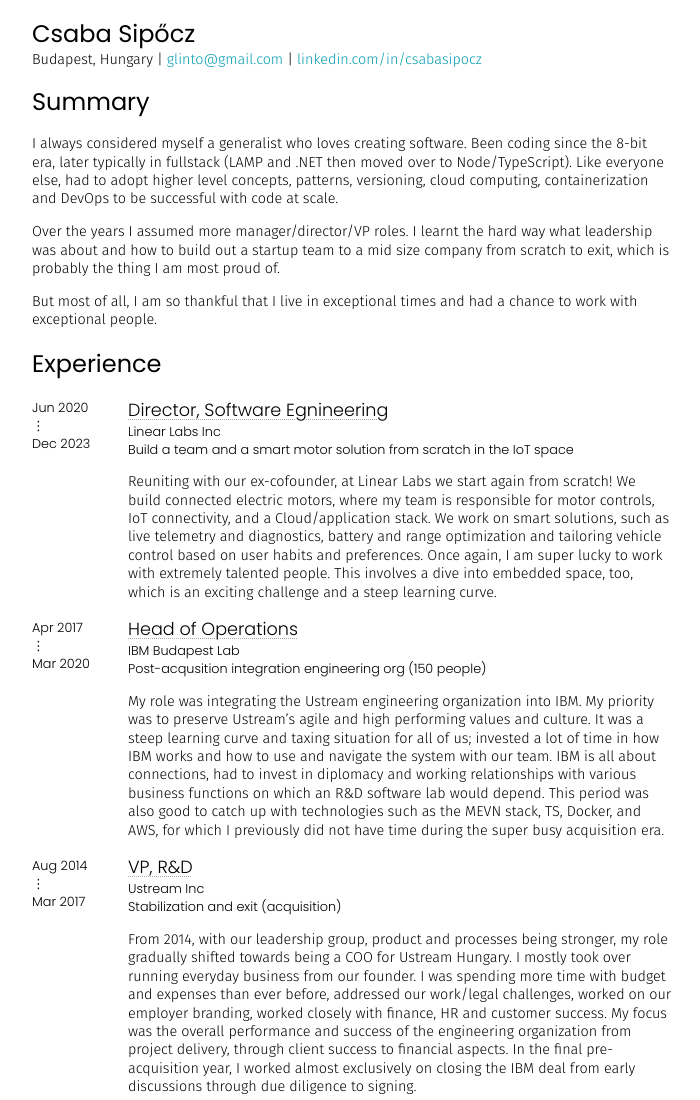
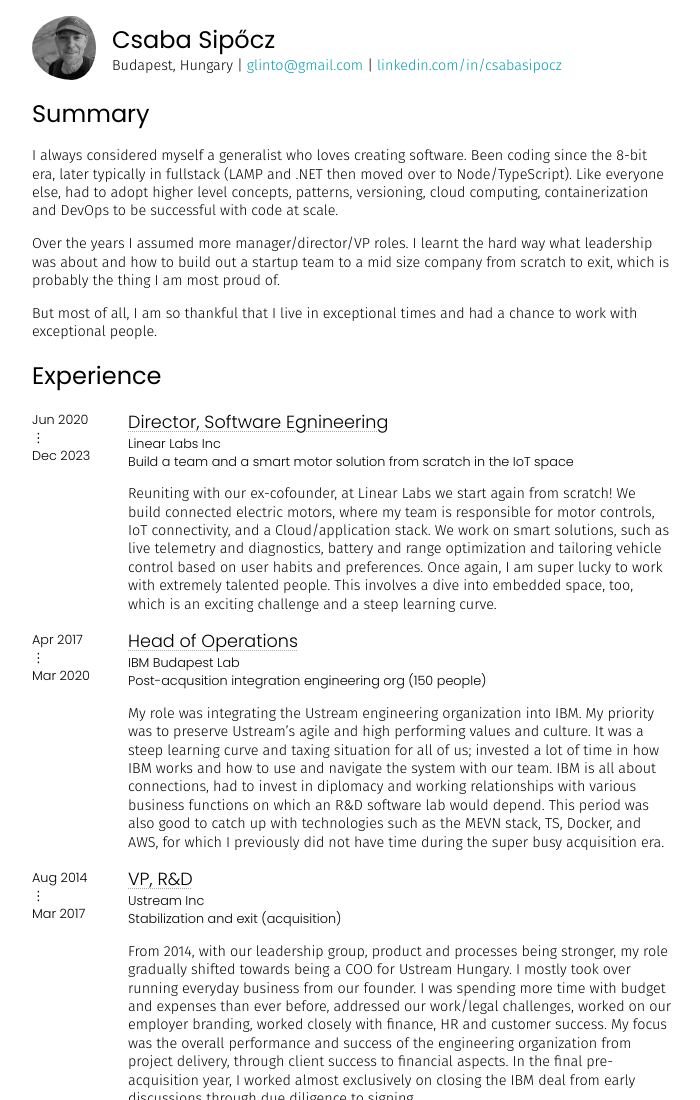
Before and after one commit to glinto/cv, a plain HTML site: page index.html in a window 1280 px wide. Shown: the top 1100 px of the page, without its empty margins (288-988 px from the left). Drawn offline with Linux system fonts and the light colour scheme.

Commit message:
portrait

```diff
--- a/css/style.css
+++ b/css/style.css
@@ -91,12 +91,24 @@ a:hover {
     margin-bottom: 1rem;
 }
 
+.mt-0 {
+    margin-top: 0;
+}
+
+.mt-1 {
+    margin-top: 1rem;
+}
+
 .flex {
     display: flex;
 }
 
 .flex-justify-center {
     justify-content: center;
+}
+
+.flex-align-center {
+    align-items: center;
 }
 
 .app {
@@ -140,3 +152,10 @@ a:hover {
 .timeline div:nth-child(2) {
     flex-grow: 1;
 }
+
+img.portrait {
+    border-radius: 50%;
+    height: 4rem;
+    width: 4rem;
+    padding-right: 1rem;
+}
--- a/index.html
+++ b/index.html
@@ -1,8 +1,9 @@
-<html>
+<html lang="en">
 
 <head>
     <title>Csaba Sipőcz - Resume</title>
     <meta name="viewport" content="width=device-width, initial-scale=1.0">
+    <meta charset="utf-8">
     <link rel="icon" href="images/icon.svg" type="image/svg+xml">
 
     <link href="https://fonts.googleapis.com/css2?family=Roboto&display=swap" rel="stylesheet">
@@ -13,12 +14,19 @@
 <body>
     <div class="flex flex-justify-center">
         <div class="app">
-            <h1 class="mb-0">Csaba Sipőcz</h1>
-            <div>
-                Budapest, Hungary |
-                <a href="mailto:glinto@gmail.com">glinto@gmail.com</a> |
-                <a href="https://www.linkedin.com/in/csabasipocz">linkedin.com/in/csabasipocz</a>
+            <div class="flex flex-align-center mt-1">
+                <img class="portrait" src="images/portrait.jpg" alt="portrait" />
+                <div>
+                    <h1 class="mb-0 mt-0">Csaba Sipőcz</h1>
+                    <div>
+                        Budapest, Hungary |
+                        <a href="mailto:glinto@gmail.com">glinto@gmail.com</a> |
+                        <a href="https://www.linkedin.com/in/csabasipocz">linkedin.com/in/csabasipocz</a>
+                    </div>
+                </div>
             </div>
+
+
             <h1>Summary</h1>
             <div>
                 <p>
```
Also changed, not shown: images/portrait.jpg (added).
